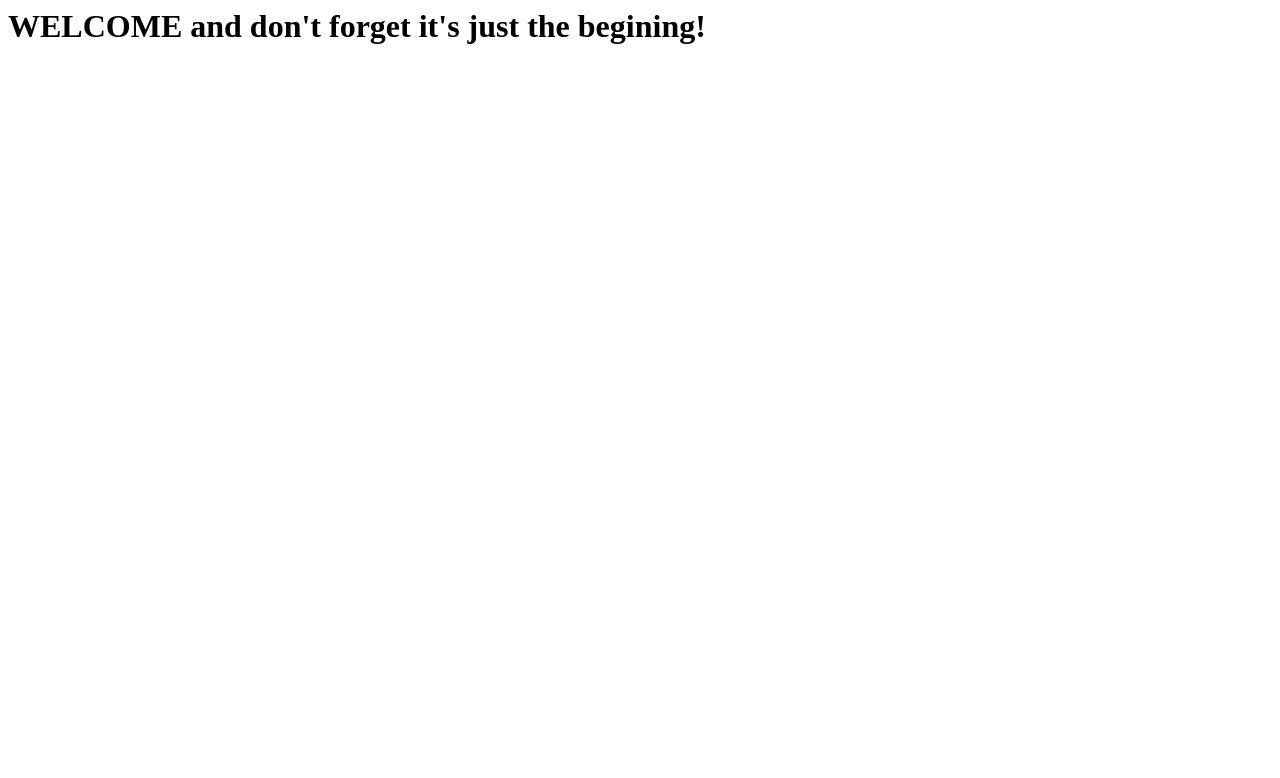
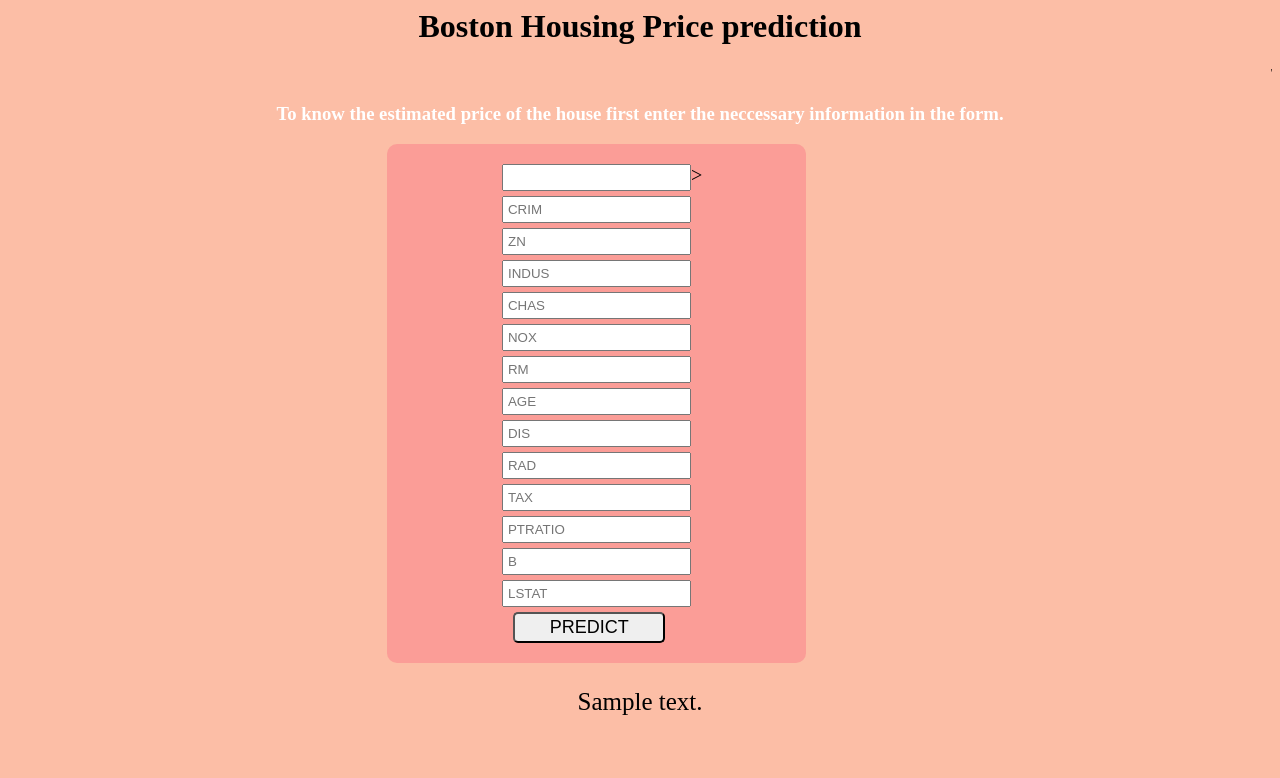
Before and after one commit to Imrantheallrounder/BostonHousePricing, a Flask app: template Templates/home.html in a window 1280 px wide. Shown: the top 778 px of the page. Run offline with Flask 2, Linux system fonts and the light colour scheme; the template is opened without the code that fills it: most values are stand-ins (such as "Sample title", 1, 10 or a date in 2020); parts of the project's set-up code (start-up, migrations or seed data) failed here and were passed over.

Commit message:
Created the front-End application in html

```diff
--- a/Templates/home.html
+++ b/Templates/home.html
@@ -1,4 +1,50 @@
+<html>
+    <head>
+        <title>ML Project</title>
+        <h1 align="center">Boston Housing Price prediction</h1>
 
-<h1>
-    WELCOME and don't forget it's just the begining!
-</h1>
+        <style>
+            form {
+
+                padding: 20px;
+                background-color: #f10d512f;
+                width: 30%;
+                margin: 0 auto;
+                border-radius: 10px;
+                font-size: 20px;
+
+            }
+            body {background-color: rgba(248, 70, 0, 0.349);}
+            #abc {text-align: center; color: rgb(255, 255, 255);}
+            .inp {margin-left: 30%;}
+            .inp button {margin-left: 28%; width: 40%; padding:3px; font-size: 18px; text-size-adjust: 18px; border-radius: 5px;}
+            .inp input {padding: 4px; margin-bottom: 5px; margin-left: 25%;}
+        </style>
+    </head>
+
+    <body>
+        <marquee>This is my first End to End ML Project</marquee>
+        <h3 id="abc">To know the estimated price of the house first enter the neccessary information in the form.</h3>
+        <form class="inp" action="{{ url_for('predict')}}" method="post">
+            <input pattern="\d" required><!--Applying validation using regex-->>
+            <input name="CRIM" placeholder="CRIM", required="required"><br>
+            <input name="ZN" placeholder="ZN", required="required"><br>
+            <input name="INDUS" placeholder="INDUS", required="required"><br>
+            <input name="CHAS" placeholder="CHAS", required="required"><br>
+            <input name="NOX" placeholder="NOX", required="required"><br>
+            <input name="RM" placeholder="RM", required="required", required="required"><br>
+            <input name="AGE" placeholder="AGE", required="required"><br>
+            <input name="DIS" placeholder="DIS", required="required"><br>
+            <input name="RAD" placeholder="RAD", required="required"><br>
+            <input name="TAX" placeholder="TAX", required="required"><br>
+            <input name="PTRATIO" placeholder="PTRATIO", required="required"><br>
+            <input name="B" placeholder="B", required="required"><br>
+            <input name="LSTAT" placeholder="LSTAT", required="required"><br>
+
+            <button type="submit" class="btn btn-primary btn-block btn-large">PREDICT</button>
+
+        </form>
+
+    <p align="center"; style="font-size:25px;">{{prediction_text}}</p>
+    </body>
+</html>
```
